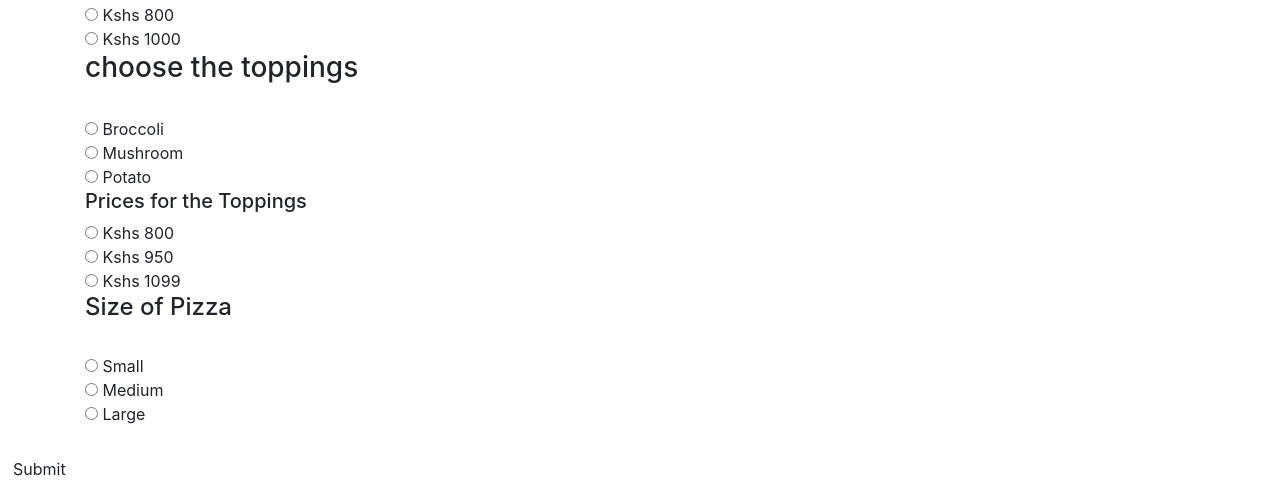
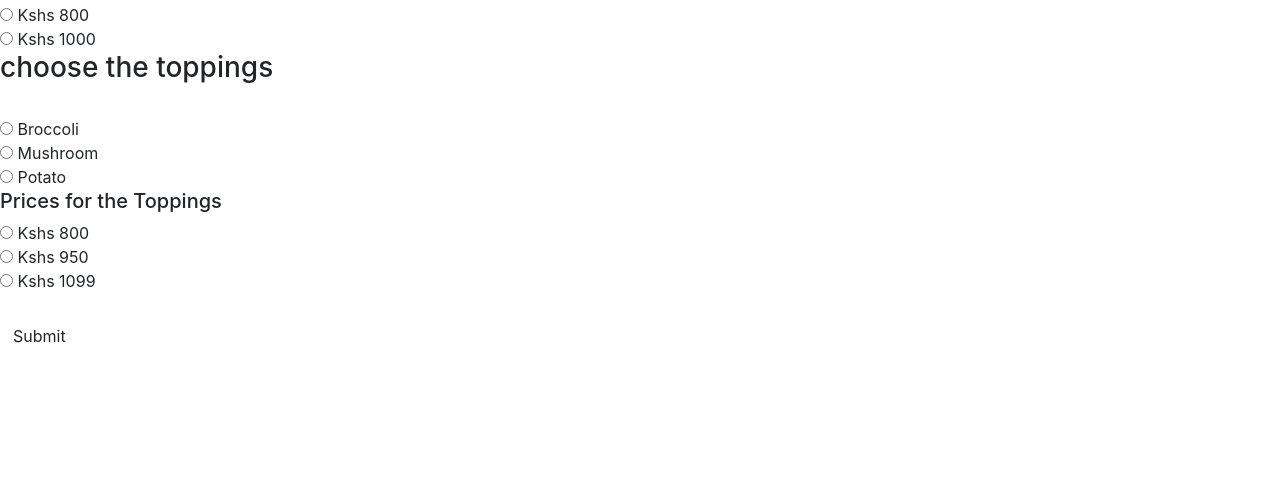
Before and after one commit to BarakaIan/nickmanns-pizza-lounge, a plain HTML site: page index.html in a window 1280 px wide. Shown: the part 419-907 px from the top of the page. After the commit the page ends 800 px from the top, so only its background shows below. Drawn offline with Linux system fonts and the light colour scheme; files whose address does not match are found by name.

Commit message:
add index.html

```diff
--- a/index.html
+++ b/index.html
@@ -17,7 +17,6 @@
         <p>A taste above the best.</p>
     </div>
     <div class="background">
-        <form onsubmit="Ian()" action="http://eepurl.com/hfRPb1" class="container">
             <div class="pizza">
                 <h2>choose the crust</h2>
                 <br>
@@ -43,20 +42,10 @@
                 <input type="radio" name="prices" value="Kshs 1000"> Kshs 1099<br>
 
             </div>
-                <h4>Size of Pizza</h4>
-                <br>
-                <input type="radio" name="size" value="Small"> Small<br>
-                <input type="radio" name="size" value="Medium"> Medium<br>
-                <input type="radio" name="size" value="Large"> Large<br>
-            </div>
+
+     </div>
             <br>
-
-
-            <div>
                 <button type="submit" class="btn">Submit</button>
-            </div>
-        </form>
-    </div>
     <script src="JS/script.js"></script>
 </body>
 
```
